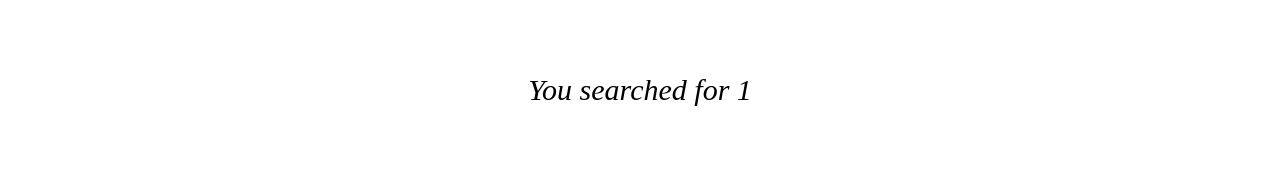
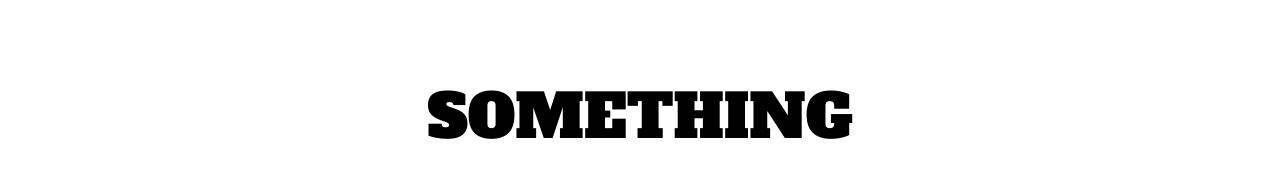
Before and after one commit to cmconrad/api-party, a React (Create React App) app: page /github/1 in a window 1280 px wide. Shown: the part 747-924 px from the top of the page. Before the commit the page ends 887 px from the top, so only its background shows below. Built offline with nearby package versions, Linux system fonts and the light colour scheme; a web font is replaced by a local one.

Commit message:
Add GithubUser component

```diff
--- a/src/Github.js
+++ b/src/Github.js
@@ -1,7 +1,7 @@
 import React, { Component } from 'react'
 import { Route } from 'react-router-dom'
-
 import "./Github.css"
+import GithubUser from './GithubUser'
 
 class Github extends Component {
     state={
@@ -36,7 +36,7 @@
                 </div>
             </form>
             <Route exact path="/github" render={() => <h3>Please enter a username to search on GitHub</h3>}/>
-            <Route path="/github/:username" render={(props) => <h3>You searched for {props.match.params.username}</h3>} />
+            <Route path="/github/:username" component={GithubUser} />
         </div>
         )
     }
--- /dev/null
+++ b/src/GithubUser.js
@@ -0,0 +1,9 @@
+import React, { Component } from 'react'
+
+class GithubUser extends Component {
+    render(){
+        return <h1>Something</h1>
+    }
+}
+
+export default GithubUser
```
